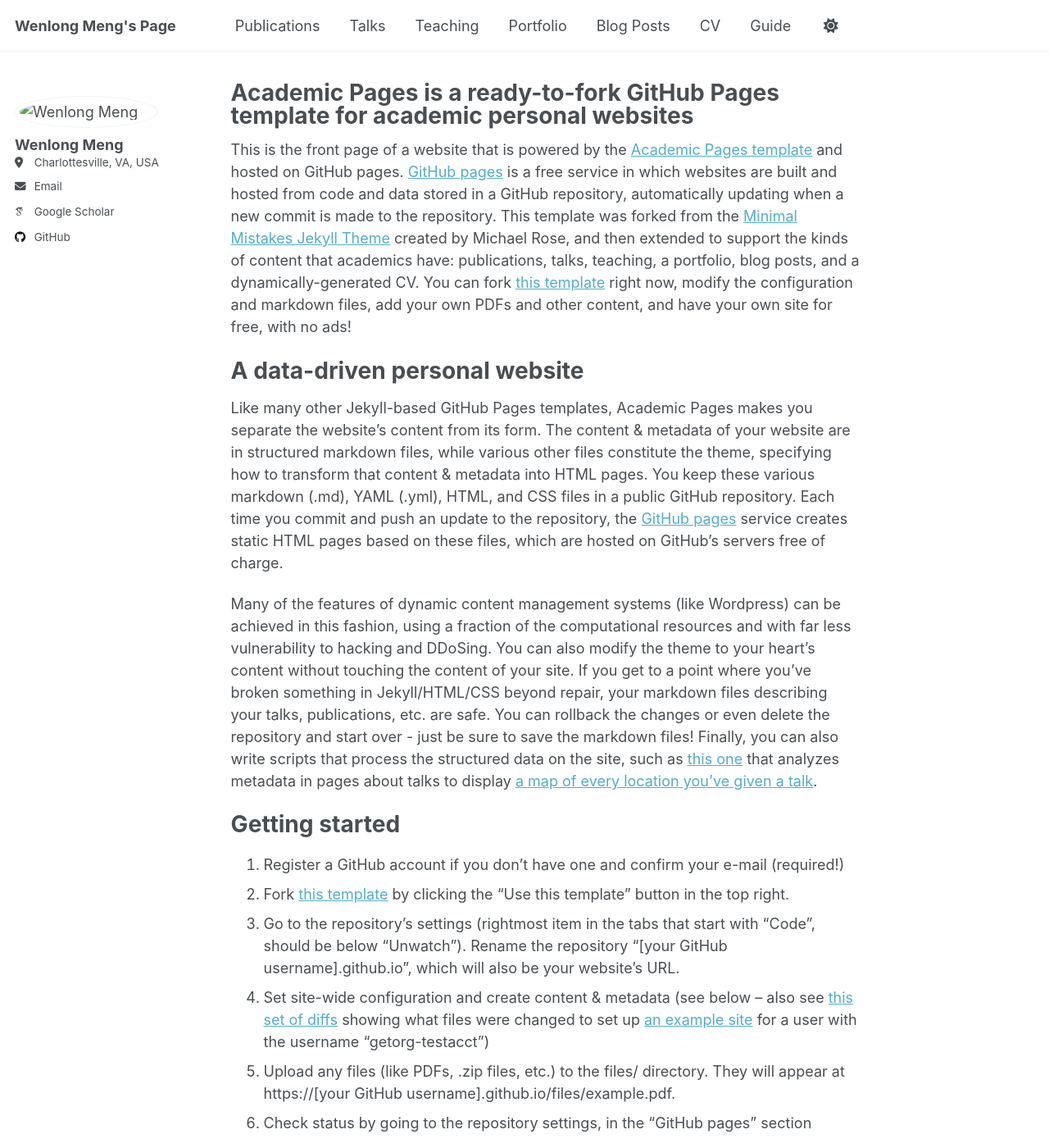
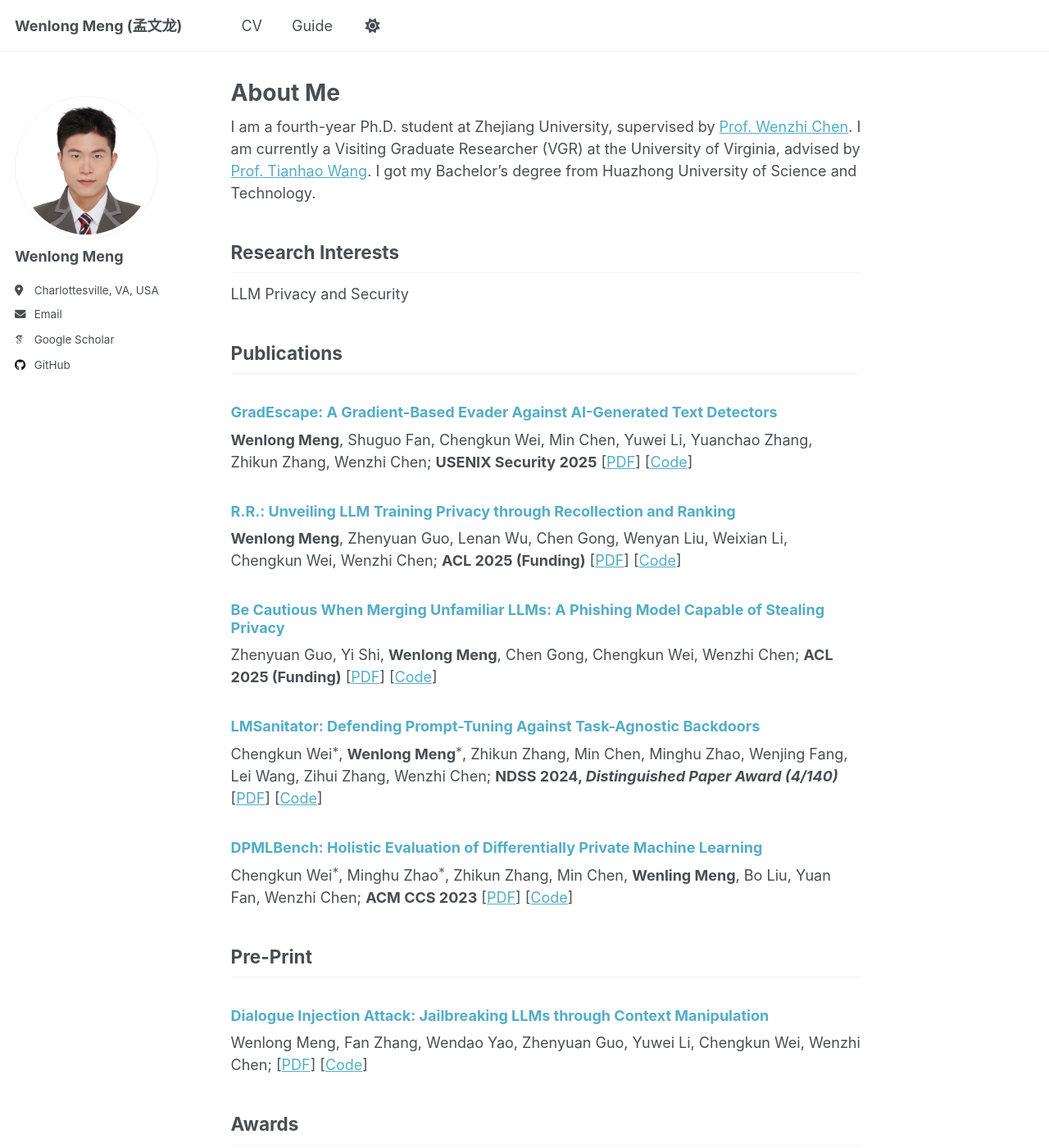
Before and after one commit to meng-wenlong/meng-wenlong.github.io, a Jekyll site: the page built from _pages/about.md, in a window 1280 px wide and 1400 px high. Shown: the whole window at 82% size. Built offline with Jekyll 4.4.1, drawn with Linux system fonts in a browser that asks for light colours; some web fonts are replaced; some of the changed text lies outside the part shown.

Commit message:
update resume

```diff
--- a/_config.yml
+++ b/_config.yml
@@ -9,7 +9,7 @@
 # Basic Site Settings
 locale                   : "en-US"
 site_theme               : "default"
-title                    : "Wenlong Meng's Page"
+title                    : "Wenlong Meng (孟文龙)"
 title_separator          : "-"
 name                     : &name "Wenlong Meng"
 description              : &description "personal description"
@@ -22,10 +22,10 @@
 #               Additional customization can be done by editing /_includes/author-profile.html
 author:
   # Biographic information
-  avatar           : "images/photo.JPG"
+  avatar           : "photo.JPG"
   name             : *name
   pronouns         : # example: "she/her"
-  bio              : # "Short biography for the left-hand sidebar"
+  bio              : ""
   location         : "Charlottesville, VA, USA"
   employer         : # "Red Brick University"
   uri              : # URL
--- a/_pages/about.md
+++ b/_pages/about.md
@@ -1,49 +1,62 @@
 ---
 permalink: /
-title: "Academic Pages is a ready-to-fork GitHub Pages template for academic personal websites"
+title: "About Me"
 author_profile: true
 redirect_from:
   - /about/
   - /about.html
 ---
 
-This is the front page of a website that is powered by the [Academic Pages template](https://github.com/academicpages/academicpages.github.io) and hosted on GitHub pages. [GitHub pages](https://pages.github.com) is a free service in which websites are built and hosted from code and data stored in a GitHub repository, automatically updating when a new commit is made to the repository. This template was forked from the [Minimal Mistakes Jekyll Theme](https://mmistakes.github.io/minimal-mistakes/) created by Michael Rose, and then extended to support the kinds of content that academics have: publications, talks, teaching, a portfolio, blog posts, and a dynamically-generated CV. You can fork [this template](https://github.com/academicpages/academicpages.github.io) right now, modify the configuration and markdown files, add your own PDFs and other content, and have your own site for free, with no ads!
+I am a fourth-year Ph.D. student at Zhejiang University, supervised by [Prof. Wenzhi Chen](https://person.zju.edu.cn/chenwenzhi). I am currently a Visiting Graduate Researcher (VGR) at the University of Virginia, advised by [Prof. Tianhao Wang](https://tianhao.wang/). I got my Bachelor's degree from Huazhong University of Science and Technology.
 
-A data-driven personal website
-======
-Like many other Jekyll-based GitHub Pages templates, Academic Pages makes you separate the website's content from its form. The content & metadata of your website are in structured markdown files, while various other files constitute the theme, specifying how to transform that content & metadata into HTML pages. You keep these various markdown (.md), YAML (.yml), HTML, and CSS files in a public GitHub repository. Each time you commit and push an update to the repository, the [GitHub pages](https://pages.github.com/) service creates static HTML pages based on these files, which are hosted on GitHub's servers free of charge.
+Research Interests
+------
 
-Many of the features of dynamic content management systems (like Wordpress) can be achieved in this fashion, using a fraction of the computational resources and with far less vulnerability to hacking and DDoSing. You can also modify the theme to your heart's content without touching the content of your site. If you get to a point where you've broken something in Jekyll/HTML/CSS beyond repair, your markdown files describing your talks, publications, etc. are safe. You can rollback the changes or even delete the repository and start over - just be sure to save the markdown files! Finally, you can also write scripts that process the structured data on the site, such as [this one](https://github.com/academicpages/academicpages.github.io/blob/master/talkmap.ipynb) that analyzes metadata in pages about talks to display [a map of every location you've given a talk](https://academicpages.github.io/talkmap.html).
+LLM Privacy and Security
 
-Getting started
-======
-1. Register a GitHub account if you don't have one and confirm your e-mail (required!)
-1. Fork [this template](https://github.com/academicpages/academicpages.github.io) by clicking the "Use this template" button in the top right.
-1. Go to the repository's settings (rightmost item in the tabs that start with "Code", should be below "Unwatch"). Rename the repository "[your GitHub username].github.io", which will also be your website's URL.
-1. Set site-wide configuration and create content & metadata (see below -- also see [this set of diffs](http://archive.is/3TPas) showing what files were changed to set up [an example site](https://getorg-testacct.github.io) for a user with the username "getorg-testacct")
-1. Upload any files (like PDFs, .zip files, etc.) to the files/ directory. They will appear at https://[your GitHub username].github.io/files/example.pdf.
-1. Check status by going to the repository settings, in the "GitHub pages" section
+Publications
+------
 
-Site-wide configuration
+### <span style="color:#52ADC8">GradEscape: A Gradient-Based Evader Against AI-Generated Text Detectors</span>
+**Wenlong Meng**, Shuguo Fan, Chengkun Wei, Min Chen, Yuwei Li, Yuanchao Zhang, Zhikun Zhang, Wenzhi Chen;
+**USENIX Security 2025**
+[[PDF](https://arxiv.org/pdf/2506.08188)] [[Code](https://doi.org/10.5281/zenodo.15586856)]
+
+### <span style="color:#52ADC8">R.R.: Unveiling LLM Training Privacy through Recollection and Ranking</span>
+**Wenlong Meng**, Zhenyuan Guo, Lenan Wu, Chen Gong, Wenyan Liu, Weixian Li, Chengkun Wei, Wenzhi Chen;
+**ACL 2025 (Funding)**
+[[PDF](https://arxiv.org/pdf/2502.12658)] [[Code](https://github.com/meng-wenlong/RR)]
+
+### <span style="color:#52ADC8">Be Cautious When Merging Unfamiliar LLMs: A Phishing Model Capable of Stealing Privacy</span>
+Zhenyuan Guo, Yi Shi, **Wenlong Meng**, Chen Gong, Chengkun Wei, Wenzhi Chen;
+**ACL 2025 (Funding)**
+[[PDF](https://arxiv.org/pdf/2502.11533)] [[Code](https://github.com/Guozhenyuan/PhiMM)]
+
+### <span style="color:#52ADC8">LMSanitator: Defending Prompt-Tuning Against Task-Agnostic Backdoors</span>
+Chengkun Wei$$^*$$, **Wenlong Meng**$$^*$$, Zhikun Zhang, Min Chen, Minghu Zhao, Wenjing Fang, Lei Wang, Zihui Zhang, Wenzhi Chen;
+**NDSS 2024, *Distinguished Paper Award (4/140)***
+[[PDF](https://www.ndss-symposium.org/wp-content/uploads/2024-238-paper.pdf)] [[Code](https://github.com/meng-wenlong/LMSanitator)]
+
+### <span style="color:#52ADC8">DPMLBench: Holistic Evaluation of Differentially Private Machine Learning</span>
+Chengkun Wei$$^*$$, Minghu Zhao$$^*$$, Zhikun Zhang, Min Chen, **Wenling Meng**, Bo Liu, Yuan Fan, Wenzhi Chen;
+**ACM CCS 2023**
+[[PDF](https://dl.acm.org/doi/pdf/10.1145/3576915.3616593)] [[Code](https://github.com/DmsKinson/DPMLBench)]
+
+Pre-Print
 ------
-The main configuration file for the site is in the base directory in [_config.yml](https://github.com/academicpages/academicpages.github.io/blob/master/_config.yml), which defines the content in the sidebars and other site-wide features. You will need to replace the default variables with ones about yourself and your site's github repository. The configuration file for the top menu is in [_data/navigation.yml](https://github.com/academicpages/academicpages.github.io/blob/master/_data/navigation.yml). For example, if you don't have a portfolio or blog posts, you can remove those items from that navigation.yml file to remove them from the header.
 
-Create content & metadata
+### <span style="color:#52ADC8">Dialogue Injection Attack: Jailbreaking LLMs through Context Manipulation</span>
+Wenlong Meng, Fan Zhang, Wendao Yao, Zhenyuan Guo, Yuwei Li, Chengkun Wei, Wenzhi Chen;
+[[PDF](https://arxiv.org/pdf/2503.08195v1)] [[Code](https://github.com/meng-wenlong/DIA)]
+
+Awards
 ------
-For site content, there is one markdown file for each type of content, which are stored in directories like _publications, _talks, _posts, _teaching, or _pages. For example, each talk is a markdown file in the [_talks directory](https://github.com/academicpages/academicpages.github.io/tree/master/_talks). At the top of each markdown file is structured data in YAML about the talk, which the theme will parse to do lots of cool stuff. The same structured data about a talk is used to generate the list of talks on the [Talks page](https://academicpages.github.io/talks), each [individual page](https://academicpages.github.io/talks/2012-03-01-talk-1) for specific talks, the talks section for the [CV page](https://academicpages.github.io/cv), and the [map of places you've given a talk](https://academicpages.github.io/talkmap.html) (if you run this [python file](https://github.com/academicpages/academicpages.github.io/blob/master/talkmap.py) or [Jupyter notebook](https://github.com/academicpages/academicpages.github.io/blob/master/talkmap.ipynb), which creates the HTML for the map based on the contents of the _talks directory).
 
-**Markdown generator**
+- NeurIPS 2024 LLM Privacy Challenge, Red-Team First Place
+- NDSS 2024 Disguished Paper
 
-The repository includes [a set of Jupyter notebooks](https://github.com/academicpages/academicpages.github.io/tree/master/markdown_generator
-) that converts a CSV containing structured data about talks or presentations into individual markdown files that will be properly formatted for the Academic Pages template. The sample CSVs in that directory are the ones I used to create my own personal website at stuartgeiger.com. My usual workflow is that I keep a spreadsheet of my publications and talks, then run the code in these notebooks to generate the markdown files, then commit and push them to the GitHub repository.
 
-How to edit your site's GitHub repository
+Volunteer
 ------
-Many people use a git client to create files on their local computer and then push them to GitHub's servers. If you are not familiar with git, you can directly edit these configuration and markdown files directly in the github.com interface. Navigate to a file (like [this one](https://github.com/academicpages/academicpages.github.io/blob/master/_talks/2012-03-01-talk-1.md) and click the pencil icon in the top right of the content preview (to the right of the "Raw | Blame | History" buttons). You can delete a file by clicking the trashcan icon to the right of the pencil icon. You can also create new files or upload files by navigating to a directory and clicking the "Create new file" or "Upload files" buttons.
 
-Example: editing a markdown file for a talk
-![Editing a markdown file for a talk](/images/editing-talk.png)
-
-For more info
-------
-More info about configuring Academic Pages can be found in [the guide](https://academicpages.github.io/markdown/), the [growing wiki](https://github.com/academicpages/academicpages.github.io/wiki), and you can always [ask a question on GitHub](https://github.com/academicpages/academicpages.github.io/discussions). The [guides for the Minimal Mistakes theme](https://mmistakes.github.io/minimal-mistakes/docs/configuration/) (which this theme was forked from) might also be helpful.
+- IEEE T-IFS 2024 Reviewer
```
Also changed, not shown: _data/navigation.yml (+11 -11 lines), 1 other file.
